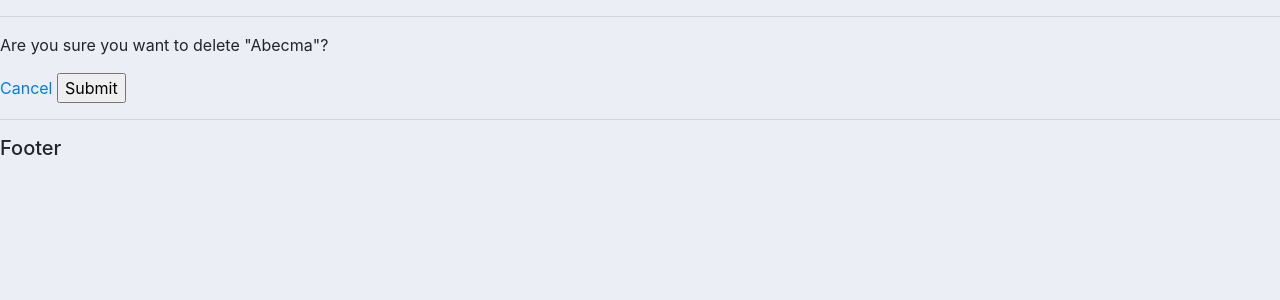
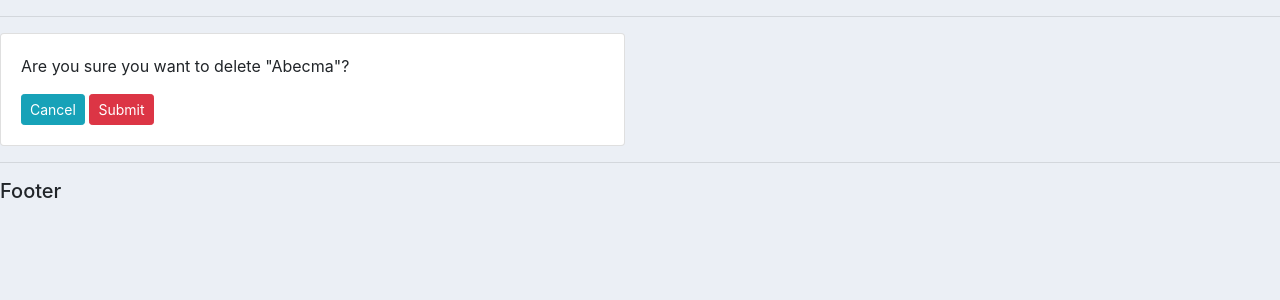
Before and after one commit to tawsif-r/Alpharmacy, a Django app: page /delete_order/1/ in a window 1280 px wide. Shown: the part 87-387 px from the top of the page. Run offline with Django 4.2, Linux system fonts and the light colour scheme; data comes from the database, SQL or seed files in the repository; both versions use the stored data as it was after the commit.

Commit message:
delete module

```diff
--- a/pharmacy_app/templates/pharmacy/delete.html
+++ b/pharmacy_app/templates/pharmacy/delete.html
@@ -2,12 +2,20 @@
 {% load static %}
 {% block content %}
 
-<p>Are you sure you want to delete "{{item.medicine}}"?</p>
+<div class="row">
+    <div class="col-md-6">
+        <div class="card card-body">
+            <p>Are you sure you want to delete "{{item.medicine}}"?</p>
 
-<form method="POST">
-    <a href="{% url 'dashboard' %}">Cancel</a>
+            <form method="POST">
+                {% csrf_token%}
+                <a class="btn btn-sm btn-info" href="{% url 'dashboard' %}">Cancel</a>
 
-    <input type="submit" name="Confirm" value="Submit">
-</form>
+                <input class="btn btn-sm btn-danger" type="submit" name="Confirm" value="Submit">
+            </form>
+        </div>
+    </div>
+</div>
+
 
 {% endblock %}
--- a/pharmacy_app/views.py
+++ b/pharmacy_app/views.py
@@ -74,5 +74,9 @@ def updateOrder(request,pk):
 def deleteOrder(request,pk):
     order = Order.objects.get(id=pk)
     content={'item':order}
+    if request.method =="POST":
+        # print('printing POST: ',request.POST)
+        order.delete()
+        return redirect('/dashboard/')
 
     return render(request,'pharmacy/delete.html',content)
```
Also changed, not shown: db.sqlite3.
